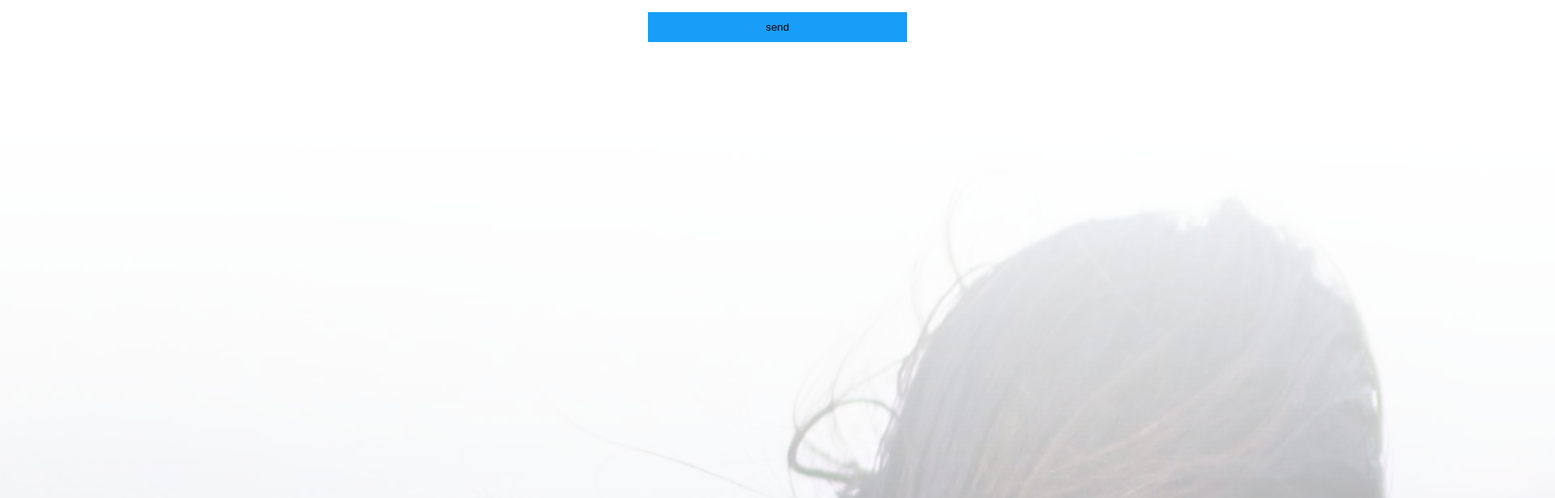
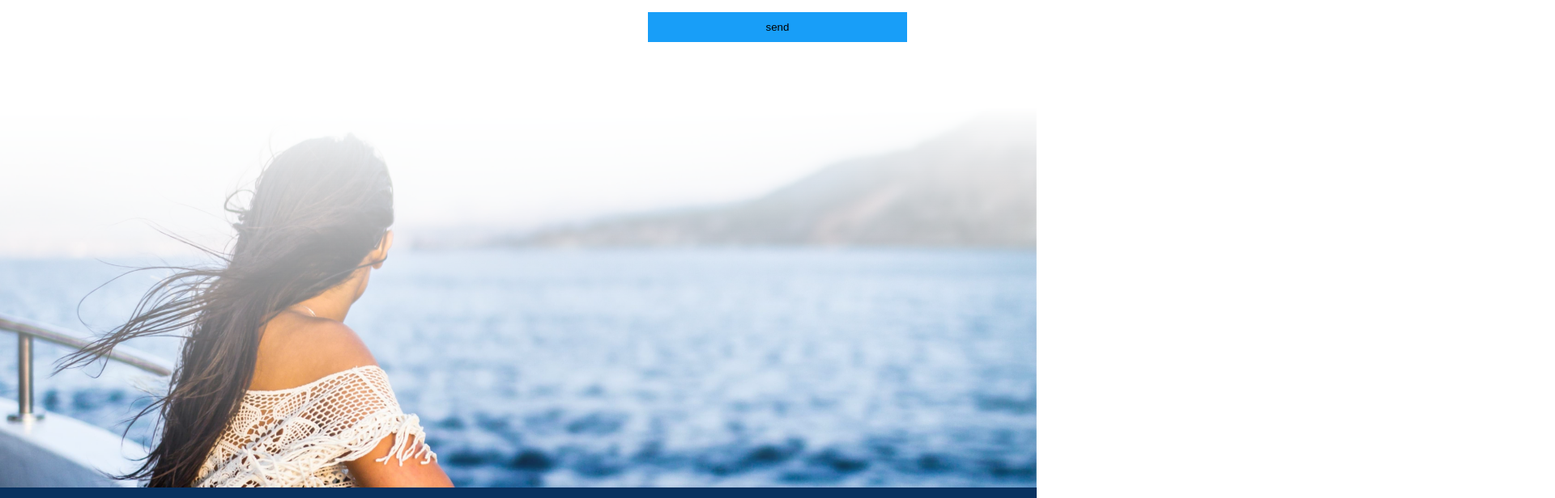
Before and after one commit to klichweronika/next-trip-portfolio, a React (Create React App) app: page / in a window 1280 px wide. Shown: the part 600-1216 px from the top of the page at 81% size, 1920 px wide, since content can reach past the window. Built offline with nearby package versions, Linux system fonts and the light colour scheme.

Commit message:
Fix ImageSection photo styles

```diff
--- a/src/pages/ImageSection.tsx
+++ b/src/pages/ImageSection.tsx
@@ -11,12 +11,13 @@ function ImageSection(): ReactElement {
 }
 
 const ImageSectionContainer = styled.div`
-  min-height: 10rem;
+  min-height: 20rem;
   display: flex;
 `;
 
 const BackgroundImage = styled.img`
   flex: 1;
+  overflow: hidden;
   mask-image: linear-gradient(to bottom, rgba(0, 0, 0, 0), rgba(0, 0, 0, 1));
 `;
 
```
